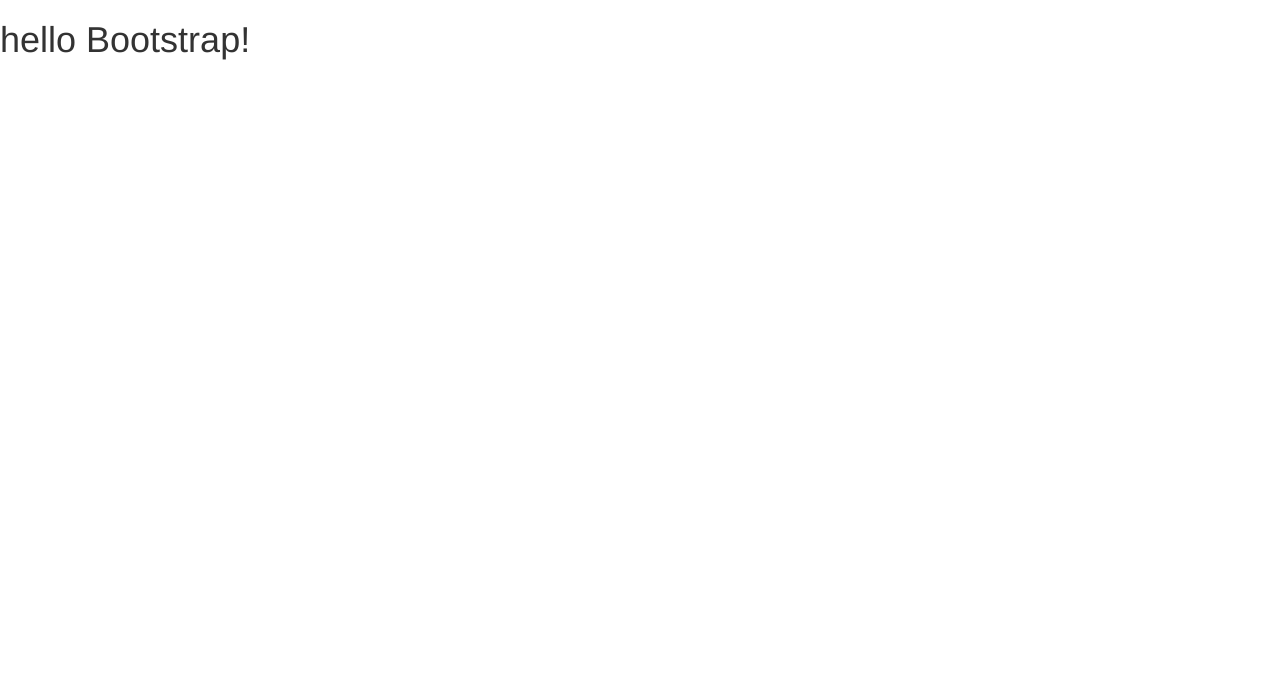
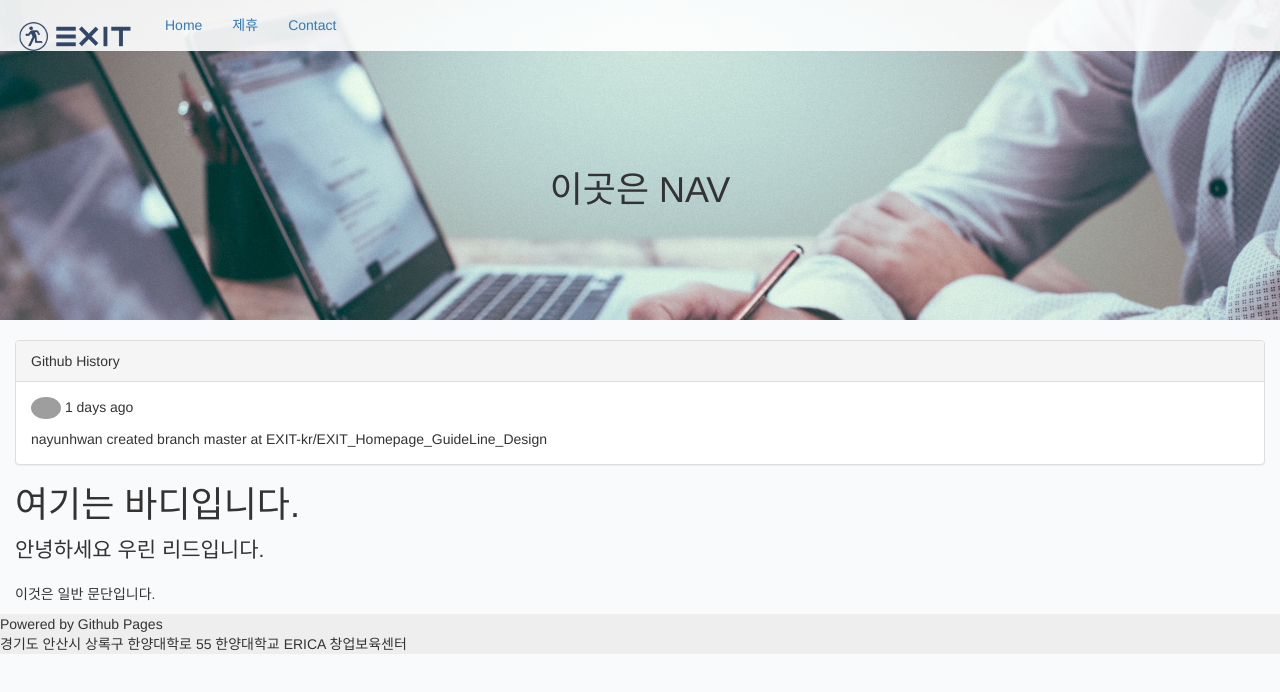
Before and after one commit to EXIT-kr/EXIT_Homepage_GuideLine_Design, a plain HTML site: page index.html in a window 1280 px wide. Drawn offline with Linux system fonts and the light colour scheme; grey boxes are pictures that could not be loaded; some icons are missing.

Commit message:
1차 디자인 가이드

```diff
--- a/index.html
+++ b/index.html
@@ -1,15 +1,85 @@
 <!DOCTYPE HTML>
 <html>
 <meta charset="utf-8" />
+<meta name="viewport" content="width=device-width, initial-scale=1">
 <head>
   <title>EXIT 홈페이지</title>
+
   <!-- jQuery -->
   <script src="./public/jquery-3.1.1.js"></script>
   <!-- Bootstrap -->
   <link rel="stylesheet" href="./public/bootstrap/css/bootstrap.css" />
   <script src="./public/bootstrap/js/bootstrap.js"></script>
+
+  <!-- Main Style CSS -->
+  <link rel="stylesheet" href="./style.css" />
+  <!-- XEicon -->
+  <link rel="stylesheet" href="http://cdn.jsdelivr.net/xeicon/2/xeicon.min.css">
+
 </head>
+<header class="navbar navbar-fixed-top">
+  <a class="navbar-brand" href="#"><img id="brand_logo" src="./public/img/main_exit_logo.png" /></a>
+      <div class="container">
+        <div class="navbar-header">
+          <button type="button" class="navbar-toggle collapsed" data-toggle="collapse" data-target="#navbar" aria-expanded="false" aria-controls="navbar">
+            <span class="sr-only">Toggle navigation</span>
+            <span class="icon-bar"></span>
+            <span class="icon-bar"></span>
+            <span class="icon-bar"></span>
+          </button>
+        </div>
+        <div id="navbar" class="navbar-collapse collapse">
+          <ul class="nav navbar-nav">
+            <li class="active"><a href="#">Home</a></li>
+            <li><a href="#about">제휴</a></li>
+            <li><a href="#contact">Contact</a></li>
+          </ul>
+        </div><!--/.nav-collapse -->
+      </div>
+</header>
+<nav class="text-center">
+  <h1>이곳은 NAV</h1>
+</nav>
 <body>
-  <h1>hello Bootstrap!</h1>
+  <br />
+  <div class="container-fluid">
+
+    <div class="panel panel-default">
+
+      <div class="panel-heading">
+        <i class="xi-github xi-x"></i>
+        Github History
+      </div>
+
+      <div class="panel-body">
+        <img src="https://avatars.githubusercontent.com/u/7167731?" width="30px" class="img-circle">
+        <span>1 days ago</span>
+        <div class="github github-text">
+            <i class="xi-branch xi-x"></i><span>nayunhwan created branch master at EXIT-kr/EXIT_Homepage_GuideLine_Design</span>
+        </div>
+      </div>
+    </div>
+      <h1>여기는 바디입니다.</h1>
+      <p class="lead">
+        안녕하세요 우린 리드입니다.
+      </p>
+      <p>
+        이것은 일반 문단입니다.
+      </p>
+
+
+  </div>
+
+
 </body>
+<footer>
+
+  <li><a href="#"><i class="xi-github xi-x"></i></a></li>
+  <li><a href="#"><i class="xi-facebook-official xi-x"></i></a></li>
+  <li><a href="#"><i class="xi-gmail xi-x"></i></a></li>
+  <p>
+    Powered by Github Pages<br />
+    경기도 안산시 상록구 한양대학로 55 한양대학교 ERICA 창업보육센터
+  </p>
+</footer>
 </html>
--- a/style.css
+++ b/style.css
@@ -0,0 +1,34 @@
+header{
+  background: rgba(255, 255, 255, 0.9);
+}
+nav{
+  background-image: url(./public/img/cover.jpg);
+  background-size: cover;
+  padding: 100px;
+  padding-top: 150px;
+}
+body{
+  background: #f9fafb;
+}
+footer{
+  background: #eeeeee;
+}
+
+footer ul{
+  list-style: none;
+}
+
+footer li{
+  display: inline;
+}
+
+
+#brand_logo{
+  display: inline-block;
+  width: 120px;
+}
+
+.github.github-text{
+  margin-top: 10px;
+
+}
```
Also changed, not shown: public/img/cover.jpg (added), public/img/main_exit_logo.png (added), 2 other files.
